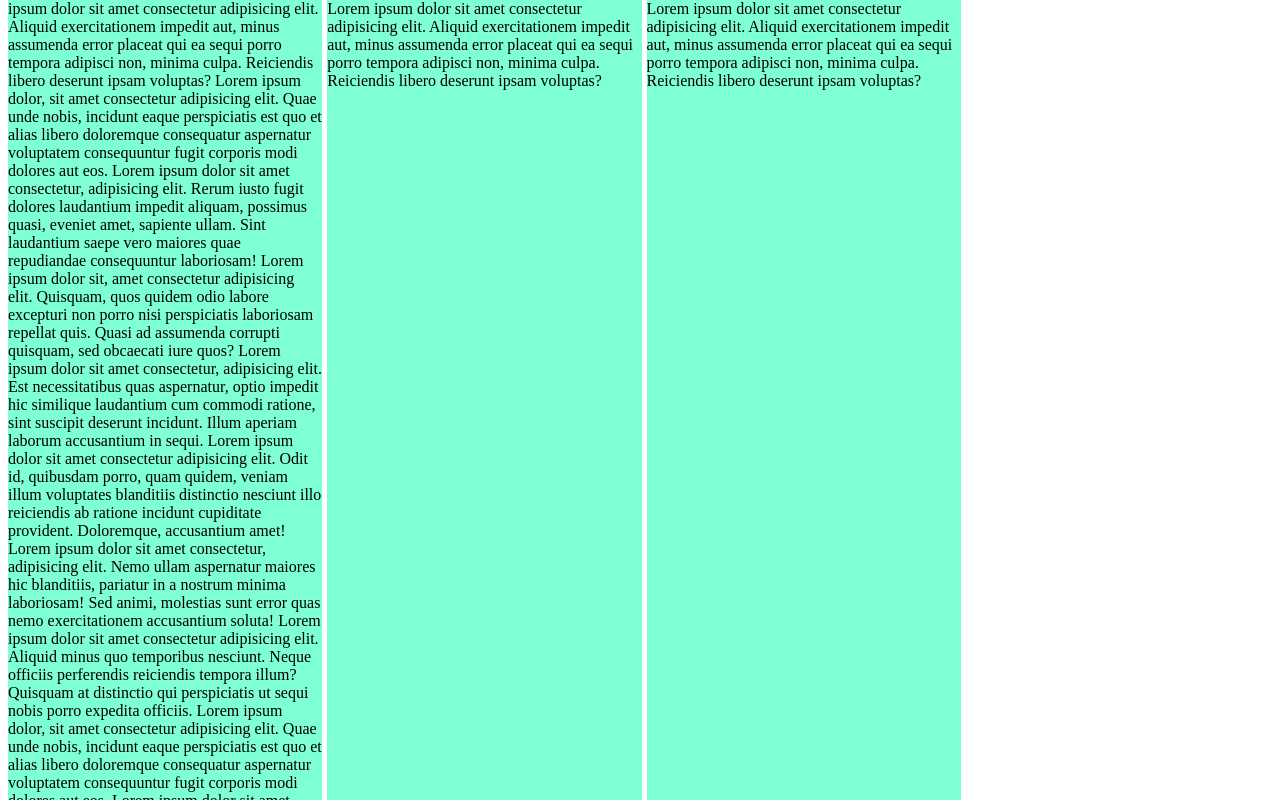
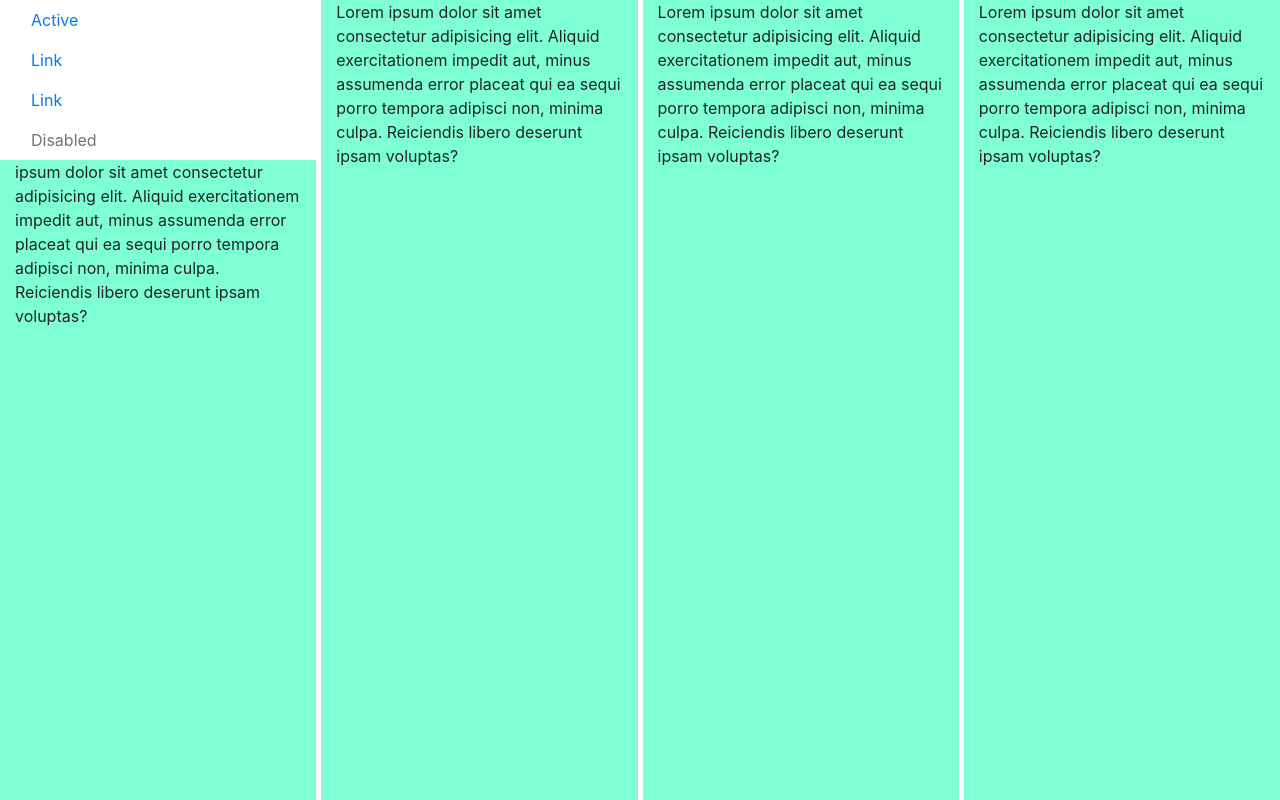
Before and after one commit to amgad1982/html_js, a plain HTML site: page index.html in a window 1280 px wide. Drawn offline with nearby package versions, Linux system fonts and the light colour scheme.

Commit message:
add bootstrap css

```diff
--- a/style.css
+++ b/css/style-old.css
@@ -1,11 +1,12 @@
 
 .main {
-    column-count: 6;
+    column-count: 1000;
     column-gap: 5px;
     column-width: 300px;
     top: 0px;
     position: absolute;
-    bottom: 0;
+	bottom: 0;
+	left: 0;
     overflow-x: auto;
 }
 .col{
@@ -17,19 +18,18 @@
 
 
 .col::-webkit-scrollbar {
-	width: 12px;
+	width: 2px;
 	background-color: #F5F5F5;
 }
 
 .col::-webkit-scrollbar-thumb {
 	border-radius: 10px;
-	-webkit-box-shadow: inset 0 0 6px rgba(0,0,0,.3);
+	box-shadow: inset 0 0 6px rgba(0,0,0,.3);
 	background-color: #555;
 }
 
 .col::-webkit-scrollbar-track {
-	-webkit-box-shadow: inset 0 0 6px rgba(0,0,0,0.3);
-	border-radius: 10px;
+	box-shadow: inset 0 0 6px rgba(0,0,0,0.3);
 	background-color: #F5F5F5;
 }
 
@@ -41,12 +41,11 @@
 
 .main::-webkit-scrollbar-thumb {
 	border-radius: 10px;
-	-webkit-box-shadow: inset 0 0 6px rgba(0,0,0,.3);
+	box-shadow: inset 0 0 6px rgba(0,0,0,.3);
 	background-color: #555;
 }
 
 .main::-webkit-scrollbar-track {
-	-webkit-box-shadow: inset 0 0 6px rgba(0,0,0,0.3);
-	border-radius: 10px;
+	box-shadow: inset 0 0 6px rgba(0,0,0,0.3);
 	background-color: #F5F5F5;
 }
--- /dev/null
+++ b/css/style.css
@@ -0,0 +1,51 @@
+
+.main {
+    column-count: 1000;
+    column-gap: 5px;
+    column-width: 300px;
+    top: 0px;
+    position: absolute;
+	bottom: 0;
+	left: 0;
+    overflow-x: auto;
+}
+.col{
+    height: 100%;
+    padding-top: 0px;
+    background-color: aquamarine;
+    overflow-y: scroll;
+}
+
+
+.col::-webkit-scrollbar {
+	width: 2px;
+	background-color: #F5F5F5;
+}
+
+.col::-webkit-scrollbar-thumb {
+	border-radius: 10px;
+	box-shadow: inset 0 0 6px rgba(0,0,0,.3);
+	background-color: #555;
+}
+
+.col::-webkit-scrollbar-track {
+	box-shadow: inset 0 0 6px rgba(0,0,0,0.3);
+	background-color: #F5F5F5;
+}
+
+
+.main::-webkit-scrollbar {
+	width: 12px;
+	background-color: #F5F5F5;
+}
+
+.main::-webkit-scrollbar-thumb {
+	border-radius: 10px;
+	box-shadow: inset 0 0 6px rgba(0,0,0,.3);
+	background-color: #555;
+}
+
+.main::-webkit-scrollbar-track {
+	box-shadow: inset 0 0 6px rgba(0,0,0,0.3);
+	background-color: #F5F5F5;
+}
--- a/index.html
+++ b/index.html
@@ -4,46 +4,42 @@
     <meta charset="UTF-8">
     <meta name="viewport" content="width=device-width, initial-scale=1.0">
     <meta http-equiv="X-UA-Compatible" content="ie=edge">
-    <link rel="stylesheet" href="style.css">
     <title>Columns Page</title>
+    <link rel="stylesheet" href="https://stackpath.bootstrapcdn.com/bootstrap/4.3.1/css/bootstrap.min.css" integrity="sha384-ggOyR0iXCbMQv3Xipma34MD+dH/1fQ784/j6cY/iJTQUOhcWr7x9JvoRxT2MZw1T" crossorigin="anonymous">
+
+
+
+        <!--[if lte IE 8]>
+            <link rel="stylesheet" href="css/style-old.cs">
+        <![endif]-->
+        <!--[if gt IE 8]><!-->
+            <link rel="stylesheet" href="css/style.css">
+        <!--<![endif]-->
 </head>
 <body>
+
     <div class="main">
-        <div class="col"><span> ipsum dolor sit amet consectetur adipisicing elit. Aliquid exercitationem impedit aut, minus assumenda error placeat qui ea sequi porro tempora adipisci non, minima culpa. Reiciendis libero deserunt ipsam voluptas?
-            Lorem ipsum dolor, sit amet consectetur adipisicing elit. Quae unde nobis, incidunt eaque perspiciatis est quo et alias libero doloremque consequatur aspernatur voluptatem consequuntur fugit corporis modi dolores aut eos.
-            Lorem ipsum dolor sit amet consectetur, adipisicing elit. Rerum iusto fugit dolores laudantium impedit aliquam, possimus quasi, eveniet amet, sapiente ullam. Sint laudantium saepe vero maiores quae repudiandae consequuntur laboriosam!
-            Lorem ipsum dolor sit, amet consectetur adipisicing elit. Quisquam, quos quidem odio labore excepturi non porro nisi perspiciatis laboriosam repellat quis. Quasi ad assumenda corrupti quisquam, sed obcaecati iure quos?
-            Lorem ipsum dolor sit amet consectetur, adipisicing elit. Est necessitatibus quas aspernatur, optio impedit hic similique laudantium cum commodi ratione, sint suscipit deserunt incidunt. Illum aperiam laborum accusantium in sequi.
-            Lorem ipsum dolor sit amet consectetur adipisicing elit. Odit id, quibusdam porro, quam quidem, veniam illum voluptates blanditiis distinctio nesciunt illo reiciendis ab ratione incidunt cupiditate provident. Doloremque, accusantium amet!
-            Lorem ipsum dolor sit amet consectetur, adipisicing elit. Nemo ullam aspernatur maiores hic blanditiis, pariatur in a nostrum minima laboriosam! Sed animi, molestias sunt error quas nemo exercitationem accusantium soluta!
-            Lorem ipsum dolor sit amet consectetur adipisicing elit. Aliquid minus quo temporibus nesciunt. Neque officiis perferendis reiciendis tempora illum? Quisquam at distinctio qui perspiciatis ut sequi nobis porro expedita officiis.
-            Lorem ipsum dolor, sit amet consectetur adipisicing elit. Quae unde nobis, incidunt eaque perspiciatis est quo et alias libero doloremque consequatur aspernatur voluptatem consequuntur fugit corporis modi dolores aut eos.
-            Lorem ipsum dolor sit amet consectetur, adipisicing elit. Rerum iusto fugit dolores laudantium impedit aliquam, possimus quasi, eveniet amet, sapiente ullam. Sint laudantium saepe vero maiores quae repudiandae consequuntur laboriosam!
-            Lorem ipsum dolor sit, amet consectetur adipisicing elit. Quisquam, quos quidem odio labore excepturi non porro nisi perspiciatis laboriosam repellat quis. Quasi ad assumenda corrupti quisquam, sed obcaecati iure quos?
-            Lorem ipsum dolor sit amet consectetur, adipisicing elit. Est necessitatibus quas aspernatur, optio impedit hic similique laudantium cum commodi ratione, sint suscipit deserunt incidunt. Illum aperiam laborum accusantium in sequi.
-            Lorem ipsum dolor sit amet consectetur adipisicing elit. Odit id, quibusdam porro, quam quidem, veniam illum voluptates blanditiis distinctio nesciunt illo reiciendis ab ratione incidunt cupiditate provident. Doloremque, accusantium amet!
-            Lorem ipsum dolor sit amet consectetur, adipisicing elit. Nemo ullam aspernatur maiores hic blanditiis, pariatur in a nostrum minima laboriosam! Sed animi, molestias sunt error quas nemo exercitationem accusantium soluta!
-            Lorem ipsum dolor sit amet consectetur adipisicing elit. Aliquid minus quo temporibus nesciunt. Neque officiis perferendis reiciendis tempora illum? Quisquam at distinctio qui perspiciatis ut sequi nobis porro expedita officiis.
-            Lorem ipsum dolor, sit amet consectetur adipisicing elit. Quae unde nobis, incidunt eaque perspiciatis est quo et alias libero doloremque consequatur aspernatur voluptatem consequuntur fugit corporis modi dolores aut eos.
-            Lorem ipsum dolor sit amet consectetur, adipisicing elit. Rerum iusto fugit dolores laudantium impedit aliquam, possimus quasi, eveniet amet, sapiente ullam. Sint laudantium saepe vero maiores quae repudiandae consequuntur laboriosam!
-            Lorem ipsum dolor sit, amet consectetur adipisicing elit. Quisquam, quos quidem odio labore excepturi non porro nisi perspiciatis laboriosam repellat quis. Quasi ad assumenda corrupti quisquam, sed obcaecati iure quos?
-            Lorem ipsum dolor sit amet consectetur, adipisicing elit. Est necessitatibus quas aspernatur, optio impedit hic similique laudantium cum commodi ratione, sint suscipit deserunt incidunt. Illum aperiam laborum accusantium in sequi.
-            Lorem ipsum dolor sit amet consectetur adipisicing elit. Odit id, quibusdam porro, quam quidem, veniam illum voluptates blanditiis distinctio nesciunt illo reiciendis ab ratione incidunt cupiditate provident. Doloremque, accusantium amet!
-            Lorem ipsum dolor sit amet consectetur, adipisicing elit. Nemo ullam aspernatur maiores hic blanditiis, pariatur in a nostrum minima laboriosam! Sed animi, molestias sunt error quas nemo exercitationem accusantium soluta!
-            Lorem ipsum dolor sit amet consectetur adipisicing elit. Aliquid minus quo temporibus nesciunt. Neque officiis perferendis reiciendis tempora illum? Quisquam at distinctio qui perspiciatis ut sequi nobis porro expedita officiis.
-            Lorem ipsum dolor, sit amet consectetur adipisicing elit. Quae unde nobis, incidunt eaque perspiciatis est quo et alias libero doloremque consequatur aspernatur voluptatem consequuntur fugit corporis modi dolores aut eos.
-            Lorem ipsum dolor sit amet consectetur, adipisicing elit. Rerum iusto fugit dolores laudantium impedit aliquam, possimus quasi, eveniet amet, sapiente ullam. Sint laudantium saepe vero maiores quae repudiandae consequuntur laboriosam!
-            Lorem ipsum dolor sit, amet consectetur adipisicing elit. Quisquam, quos quidem odio labore excepturi non porro nisi perspiciatis laboriosam repellat quis. Quasi ad assumenda corrupti quisquam, sed obcaecati iure quos?
-            Lorem ipsum dolor sit amet consectetur, adipisicing elit. Est necessitatibus quas aspernatur, optio impedit hic similique laudantium cum commodi ratione, sint suscipit deserunt incidunt. Illum aperiam laborum accusantium in sequi.
-            Lorem ipsum dolor sit amet consectetur adipisicing elit. Odit id, quibusdam porro, quam quidem, veniam illum voluptates blanditiis distinctio nesciunt illo reiciendis ab ratione incidunt cupiditate provident. Doloremque, accusantium amet!
-            Lorem ipsum dolor sit amet consectetur, adipisicing elit. Nemo ullam aspernatur maiores hic blanditiis, pariatur in a nostrum minima laboriosam! Sed animi, molestias sunt error quas nemo exercitationem accusantium soluta!
-            Lorem ipsum dolor sit amet consectetur adipisicing elit. Aliquid minus quo temporibus nesciunt. Neque officiis perferendis reiciendis tempora illum? Quisquam at distinctio qui perspiciatis ut sequi nobis porro expedita officiis.
-        </span></div>
-        <div class="col">Lorem ipsum dolor sit amet consectetur adipisicing elit. Aliquid exercitationem impedit aut, minus assumenda error placeat qui ea sequi porro tempora adipisci non, minima culpa. Reiciendis libero deserunt ipsam voluptas?</div>
-        <div class="col">Lorem ipsum dolor sit amet consectetur adipisicing elit. Aliquid exercitationem impedit aut, minus assumenda error placeat qui ea sequi porro tempora adipisci non, minima culpa. Reiciendis libero deserunt ipsam voluptas?</div>
-        <div class="col">Lorem ipsum dolor sit amet consectetur adipisicing elit. Aliquid exercitationem impedit aut, minus assumenda error placeat qui ea sequi porro tempora adipisci non, minima culpa. Reiciendis libero deserunt ipsam voluptas?</div>
-        <div class="col">Lorem ipsum dolor sit amet consectetur adipisicing elit. Aliquid exercitationem impedit aut, minus assumenda error placeat qui ea sequi porro tempora adipisci non, minima culpa. Reiciendis libero deserunt ipsam voluptas?</div>
-        <div class="col">Lorem ipsum dolor sit amet consectetur adipisicing elit. Aliquid exercitationem impedit aut, minus assumenda error placeat qui ea sequi porro tempora adipisci non, minima culpa. Reiciendis libero deserunt ipsam voluptas?</div>
+            <div class="container-fluid">
+                    <nav class="nav flex-column">
+                           <a class="nav-link active" href="#">Active</a>
+                           <a class="nav-link" href="#">Link</a>
+                           <a class="nav-link" href="#">Link</a>
+                           <a class="nav-link disabled" href="#" tabindex="-1" aria-disabled="true">Disabled</a>
+                         </nav> </div>
+
+        <div class="col"><span> ipsum dolor sit amet consectetur adipisicing elit. Aliquid exercitationem impedit aut, minus assumenda error placeat qui ea sequi porro tempora adipisci non, minima culpa. Reiciendis libero deserunt ipsam voluptas?</span></div>
+        <div class="col"><span>Lorem ipsum dolor sit amet consectetur adipisicing elit. Aliquid exercitationem impedit aut, minus assumenda error placeat qui ea sequi porro tempora adipisci non, minima culpa. Reiciendis libero deserunt ipsam voluptas?</span></div>
+        <div class="col"><span>Lorem ipsum dolor sit amet consectetur adipisicing elit. Aliquid exercitationem impedit aut, minus assumenda error placeat qui ea sequi porro tempora adipisci non, minima culpa. Reiciendis libero deserunt ipsam voluptas?</span></div>
+        <div class="col"><span>Lorem ipsum dolor sit amet consectetur adipisicing elit. Aliquid exercitationem impedit aut, minus assumenda error placeat qui ea sequi porro tempora adipisci non, minima culpa. Reiciendis libero deserunt ipsam voluptas?</span></div>
+        <div class="col"><span>Lorem ipsum dolor sit amet consectetur adipisicing elit. Aliquid exercitationem impedit aut, minus assumenda error placeat qui ea sequi porro tempora adipisci non, minima culpa. Reiciendis libero deserunt ipsam voluptas?</span></div>
+        <div class="col"><span>Lorem ipsum dolor sit amet consectetur adipisicing elit. Aliquid exercitationem impedit aut, minus assumenda error placeat qui ea sequi porro tempora adipisci non, minima culpa. Reiciendis libero deserunt ipsam voluptas?</span></div>
     </div>
+
+
+
+
+    <script src="https://code.jquery.com/jquery-3.3.1.slim.min.js" integrity="sha384-q8i/X+965DzO0rT7abK41JStQIAqVgRVzpbzo5smXKp4YfRvH+8abtTE1Pi6jizo" crossorigin="anonymous"></script>
+    <script src="https://cdnjs.cloudflare.com/ajax/libs/popper.js/1.14.7/umd/popper.min.js" integrity="sha384-UO2eT0CpHqdSJQ6hJty5KVphtPhzWj9WO1clHTMGa3JDZwrnQq4sF86dIHNDz0W1" crossorigin="anonymous"></script>
+    <script src="https://stackpath.bootstrapcdn.com/bootstrap/4.3.1/js/bootstrap.min.js" integrity="sha384-JjSmVgyd0p3pXB1rRibZUAYoIIy6OrQ6VrjIEaFf/nJGzIxFDsf4x0xIM+B07jRM" crossorigin="anonymous"></script>
 </body>
 </html>
```
